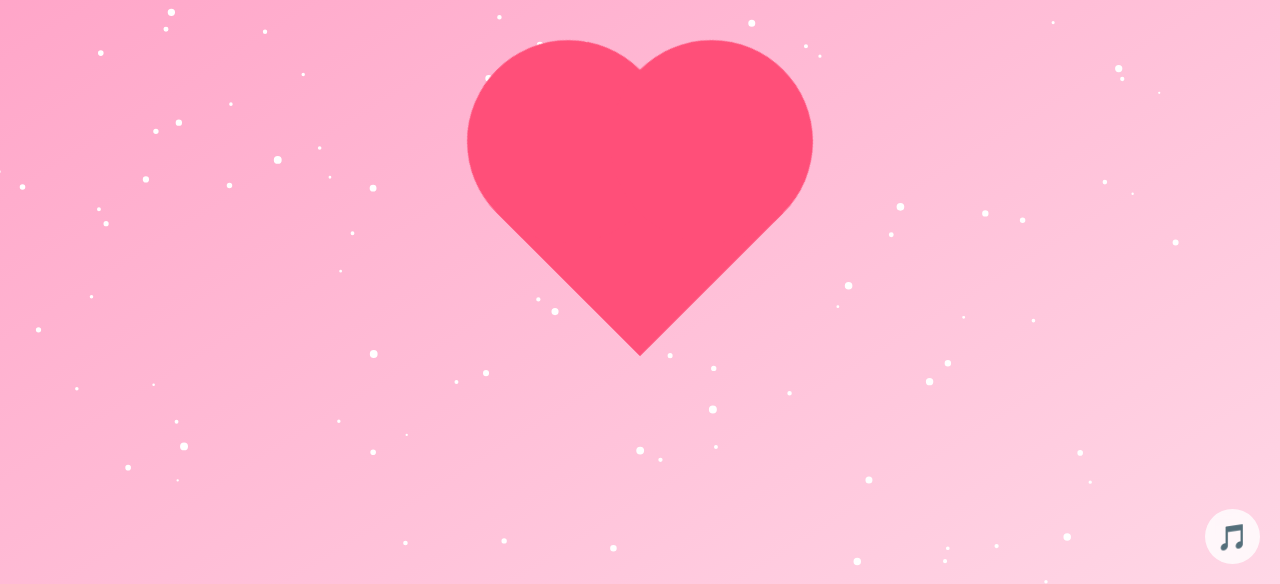
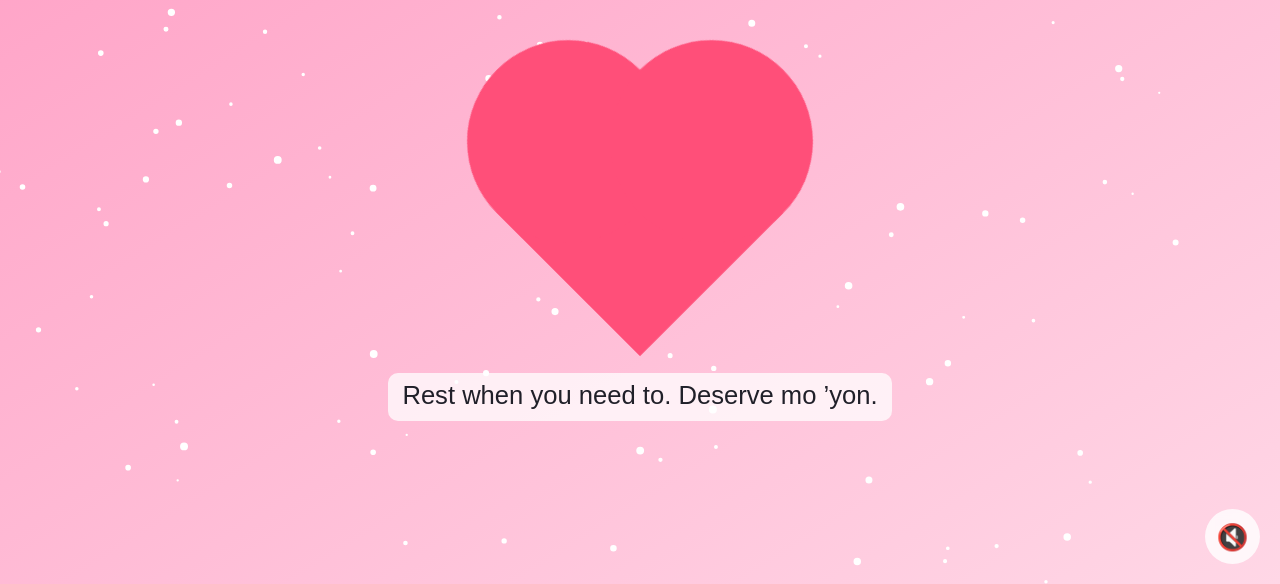
Before and after one commit to Ioriiieee/Warm-Messages, a plain HTML site: page index.html in a window 1280 px wide. Both pictures are taken after a click on the element 640 px from the left and 427 px from the top of the page. Shown: the part 216-800 px from the top of the page. Drawn offline with Linux system fonts and the light colour scheme.

Commit message:
Update root files

```diff
--- a/index.html
+++ b/index.html
@@ -21,7 +21,7 @@
     <!-- music icon -->
     <button id="musicBtn">🎵</button>
 
-    <audio id="bgMusic" loop preload="auto">
+    <audio id="bgMusic" loop preload="metadata">
         <source src="music.mp3" type="audio/mpeg">
         Your browser does not support audio.
     </audio>
--- a/script.js
+++ b/script.js
@@ -2,14 +2,100 @@ const messages = [
     "I hope today is soft for you. ❤️",
     "You're doing amazing, even if you don't feel it.",
     "Proud ako sa’yo always.",
-    "Please drink water, love.",
+    "Please drink water and take breaks. You deserve it.",
     "Your smile makes things lighter.",
     "You're a blessing more than you know.",
-    "You're worth loving, always.",
     "I appreciate you. Kindly and deeply.",
     "Ang ganda mo kahit stressed ka. Promise.",
-    "You're stronger than you think."
+    "You're stronger than you think.",
+    "Study well and Goodluck diyan! You got this!",
+    "Sending you positive vibes and virtual hugs! 🤗",
+    "Remember to take deep breaths and relax. You deserve peace.",
+    "You are loved more than you know. ❤️",
+    "Keep shining, even on the tough days. Your light is beautiful.",
+    "Take a moment to appreciate how far you've come. You're doing great!",
+    "Believe in yourself; you have the strength to overcome any challenge.",
+    "Your kindness and compassion make the world a better place.",
+    "Don't forget to smile today! Your smile is contagious.",
+    "You are capable of amazing things. Keep pushing forward!",
+    "Take care of yourself, both mind and body. You deserve it.",
+    "Wishing you a day filled with joy and positivity! 🌟",
+    "Remember, it's okay to ask for help when you need it. You're not alone.",
+    "You have a unique and beautiful soul. Embrace it!",
+    "I miss you na! Can't wait to see you again soon. 💕",
+    "Sending you all my love and warm hugs! 🤗❤️",
+    "Thinking of you always and hoping you're doing well. 🌸",
+    "You are my sunshine on a cloudy day. ☀️🌧️",
+    "I hope you have a wonderful day filled with happiness and laughter! 😊",
+    "Just wanted to remind you how special you are to me. 💖",
+    "Take care of yourself, my dear. You deserve all the love and care in the world. 🌷",
+    "i love you",
+    "You are the most amazing person I know. ❤️",
+    "Goodluck future RN! You've got this!",
+    "Believe in yourself as much as I believe in you. 🌟",
+    "Alam kong pagod ka today, pero proud ako sa’yo sobra.",
+    "You’re doing great, kahit feeling mo hindi.",
+    "One day at a time lang, okay? You got this.",
+    "Nakikita ko yung effort mo, kahit di mo napapansin.",
+    "Okay lang mapagod. Hindi ibig sabihin mahina ka.",
+    "Future RN ka for a reason.",
+    "Kahit slow days, progress pa rin ’yan.",
+    "Naniniwala ako sa’yo, kahit ikaw minsan nagdududa.",
+    "You don’t have to have it all figured out today.",
+    "Proud ako sa kung paano mo hinahandle lahat.",
+    "Ang tapang mo, kahit tahimik ka lang lumalaban.",
+    "Rest when you need to. Deserve mo ’yon.",
+    "You’re learning, growing, and becoming a great nurse.",
+    "Hindi nasusukat sa grades yung worth mo.",
+    "Andito lang ako, always cheering for you.",
+    "Hindi ka nag-iisa sa journey na ’to.",
+    "Your dream is valid, and you’re getting closer.",
+    "Kahit anong mangyari, proud pa rin ako sa’yo.",
+    "You’re doing more than enough.",
+    "Take it easy today ha? Be gentle with yourself.",
+    "Future RN, konting tiis na lang.",
+    "You inspire me more than you know.",
+    "Hindi sayang lahat ng pagod mo.",
+    "You deserve good things, lalo na ngayon.",
+    "I believe in you. Always.",
+    "Alam kong pagod ka today, pero proud ako sa’yo sobra.",
+    "You’re doing great, kahit feeling mo hindi.",
+    "One day at a time lang, okay? You got this.",
+    "Nakikita ko yung effort mo, kahit di mo napapansin.",
+    "Okay lang mapagod. Hindi ibig sabihin mahina ka.",
+    "Future RN ka for a reason.",
+    "Kahit slow days, progress pa rin ’yan.",
+    "Naniniwala ako sa’yo, kahit ikaw minsan nagdududa.",
+    "You don’t have to have it all figured out today.",
+    "Proud ako sa kung paano mo hinahandle lahat.",
+    "Ang tapang mo, kahit tahimik ka lang lumalaban.",
+    "Rest when you need to. Deserve mo ’yon.",
+    "You’re learning, growing, and becoming a great nurse.",
+    "Hindi nasusukat sa grades yung worth mo.",
+    "Andito lang ako, always cheering for you.",
+    "Hindi ka nag-iisa sa journey na ’to.",
+    "Your dream is valid, and you’re getting closer.",
+    "Kahit anong mangyari, proud pa rin ako sa’yo.",
+    "You’re doing more than enough.",
+    "Take it easy today ha? Be gentle with yourself.",
+    "Future RN, konting tiis na lang.",
+    "You inspire me more than you know.",
+    "Hindi sayang lahat ng pagod mo.",
+    "You deserve good things, lalo na ngayon.",
+    "I believe in you. Always.",
 ];
+
+// Message queue to avoid repeats until all messages have been shown
+function shuffleArray(arr) {
+    const a = arr.slice();
+    for (let i = a.length - 1; i > 0; i--) {
+        const j = Math.floor(Math.random() * (i + 1));
+        [a[i], a[j]] = [a[j], a[i]];
+    }
+    return a;
+}
+
+let messageQueue = shuffleArray(messages);
 
 const heart = document.getElementById("heart");
 const msg = document.getElementById("message");
@@ -24,8 +110,9 @@ let isCooldown = false;
 
 // random message + sparkles
 heart.addEventListener("click", (e) => {
-    const random = Math.floor(Math.random() * messages.length);
-    const chosen = messages[random];
+    // Pop next message from the shuffled queue; refill when empty
+    if (messageQueue.length === 0) messageQueue = shuffleArray(messages);
+    const chosen = messageQueue.shift();
 
     // If cooldown active, ignore the click
     if (isCooldown) {
@@ -57,14 +144,16 @@ heart.addEventListener("click", (e) => {
         msg.style.opacity = '1';
     }
 
-    // Shorter display time so messages disappear quicker (spam-friendly)
+    // Display time (milliseconds)
+    // Show messages long enough to read
+    const DISPLAY_TIME = 5000; // 5 seconds
     messageTimeout = setTimeout(() => {
         if (msg) {
             msg.classList.remove("show");
             msg.style.opacity = '0';
         }
         messageTimeout = null;
-    }, 800); // 800ms display
+    }, DISPLAY_TIME);
 
     createSparkles(e.pageX, e.pageY);
 });
@@ -88,18 +177,39 @@ function createSparkles(x, y) {
 
 // MUSIC TOGGLE (ICON ONLY)
 let playing = false;
+let autoplayTriggered = false;
+
 // Accessibility attributes
 if (musicBtn) {
     musicBtn.setAttribute('aria-label', 'Toggle background music');
     musicBtn.setAttribute('aria-pressed', 'false');
+    musicBtn.textContent = "🎵"; // Start with play icon
 }
 
-// Log audio load errors
+// Ensure audio is paused on page load
 if (bgMusic) {
+    bgMusic.pause();
+    bgMusic.currentTime = 0;
     bgMusic.addEventListener('error', (e) => {
         console.warn('bgMusic failed to load:', e);
     });
 }
+
+// Autoplay music on first user interaction
+document.addEventListener('click', () => {
+    if (!autoplayTriggered && bgMusic && !playing) {
+        autoplayTriggered = true;
+        bgMusic.play()
+            .then(() => {
+                musicBtn.textContent = "🔇";
+                musicBtn.setAttribute('aria-pressed', 'true');
+                playing = true;
+            })
+            .catch((err) => {
+                console.warn('Autoplay prevented:', err);
+            });
+    }
+}, { once: false });
 
 musicBtn.addEventListener("click", () => {
     if (!bgMusic) {
@@ -107,7 +217,10 @@ musicBtn.addEventListener("click", () => {
         return;
     }
 
-    if (!playing) {
+    // Check actual playback state instead of our variable
+    // (handles cases where user plays via browser controls)
+    if (bgMusic.paused) {
+        // Audio is paused, so play it
         const playPromise = bgMusic.play();
         if (playPromise !== undefined) {
             playPromise.then(() => {
@@ -116,7 +229,6 @@ musicBtn.addEventListener("click", () => {
                 playing = true;
             }).catch((err) => {
                 console.warn('Audio play prevented:', err);
-                // Optionally show a user-visible hint here
             });
         } else {
             // Older browsers may not return a promise
@@ -125,6 +237,7 @@ musicBtn.addEventListener("click", () => {
             playing = true;
         }
     } else {
+        // Audio is playing, so pause it
         bgMusic.pause();
         musicBtn.textContent = "🎵";
         musicBtn.setAttribute('aria-pressed', 'false');
```
